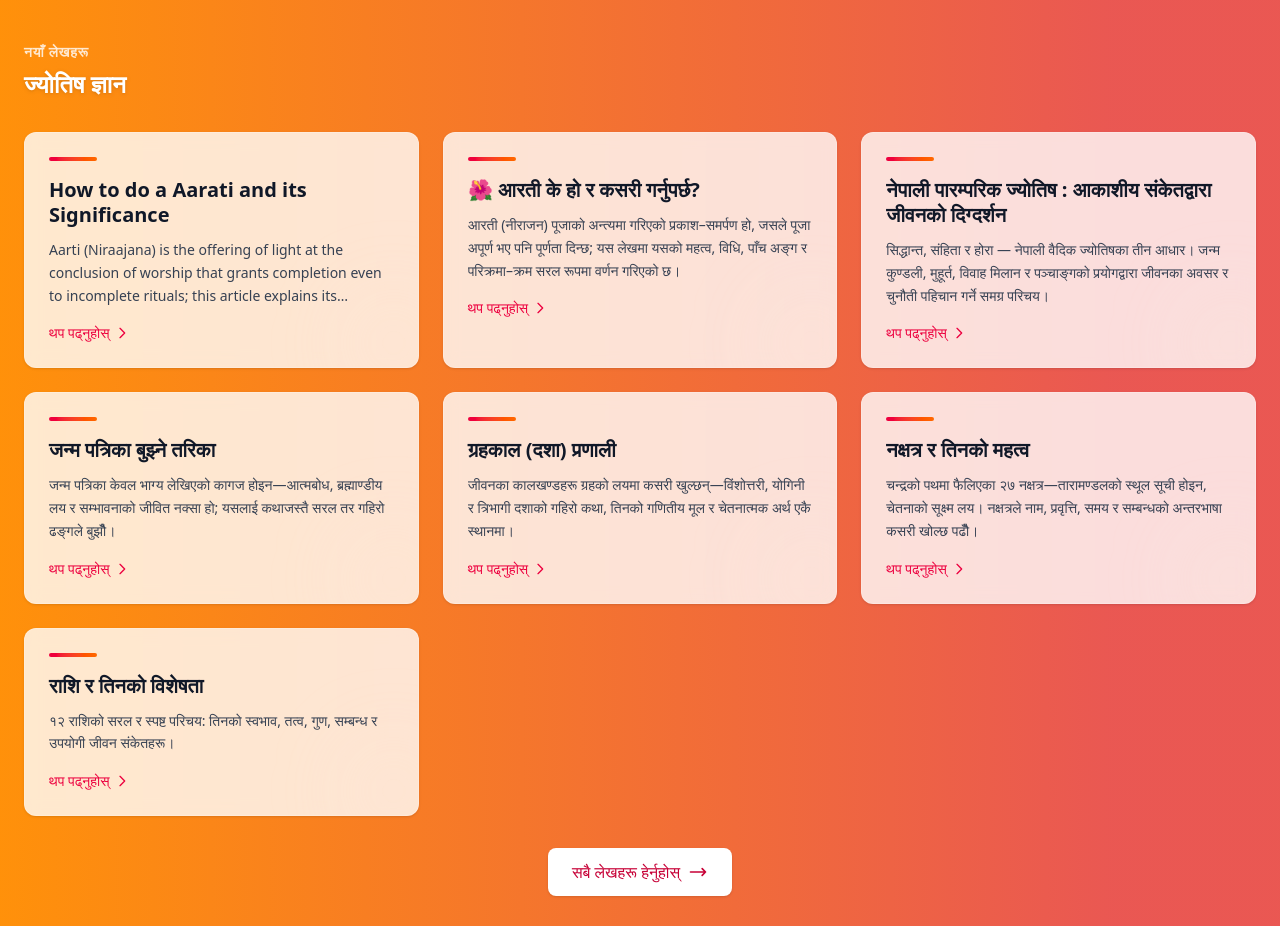
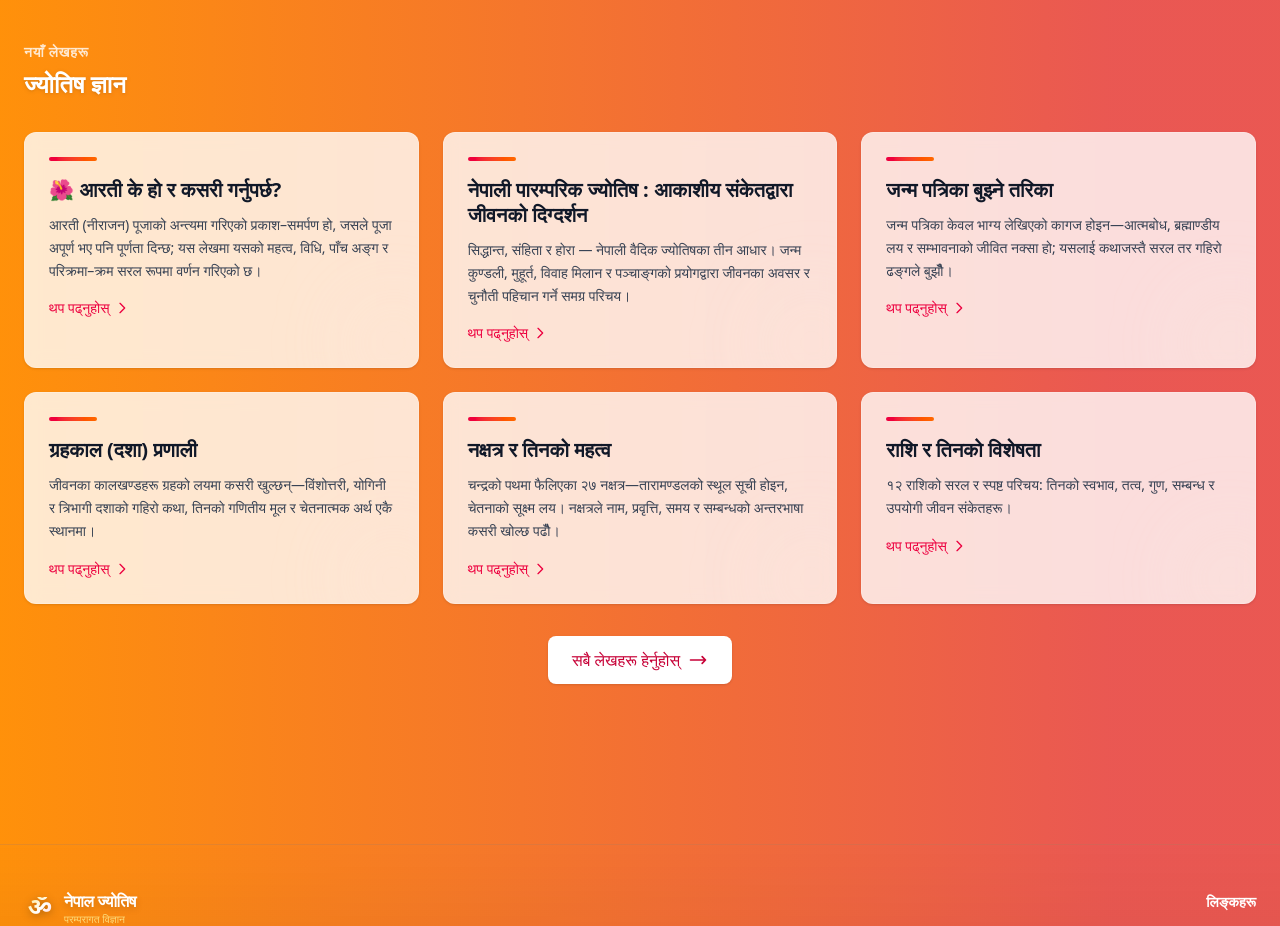
Before and after one commit to mhnpd-org/nepal-jyotish, a Next.js app: page / in a window 1280 px wide. Shown: the part 1240-2166 px from the top of the page. Built offline with nearby package versions, Linux system fonts and the light colour scheme.

Commit message:
fix: Update blog fetching function to retrieve Nepali posts only

```diff
--- a/src/app/page.tsx
+++ b/src/app/page.tsx
@@ -56,8 +56,8 @@ export const metadata: Metadata = {
 };
 
 export default function LandingPage() {
-  // Get 8 recent blog posts from MDX files
-  const blogs = getRecentBlogPosts(8);
+  // Get 8 recent blog posts from MDX files (Nepali only)
+  const blogs = getRecentBlogPosts(8, 'np');
 
 
   return (
```
